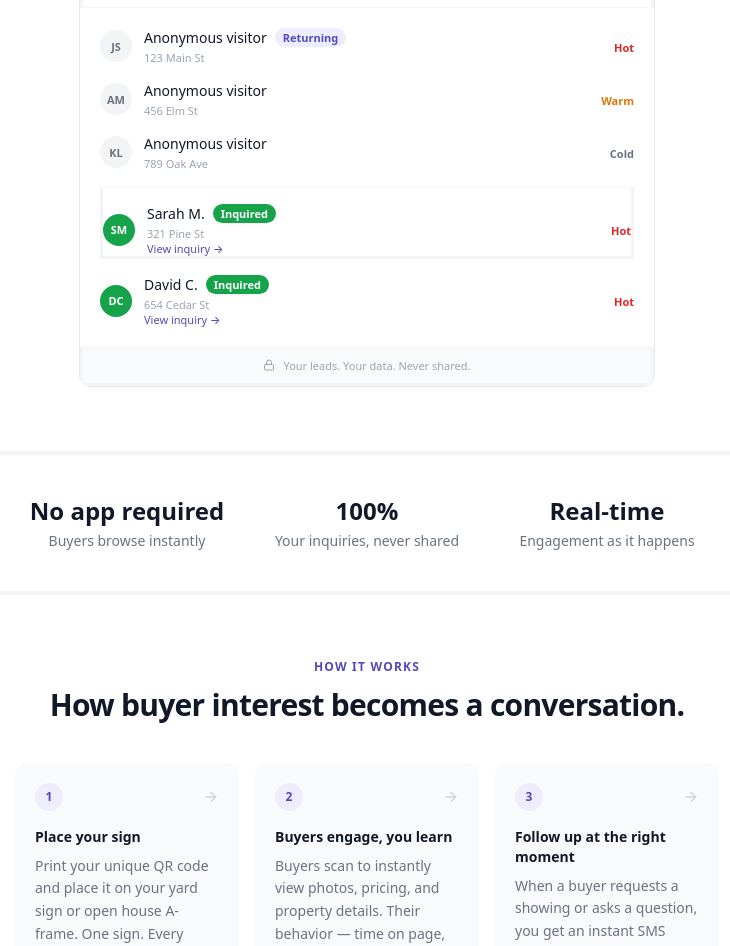
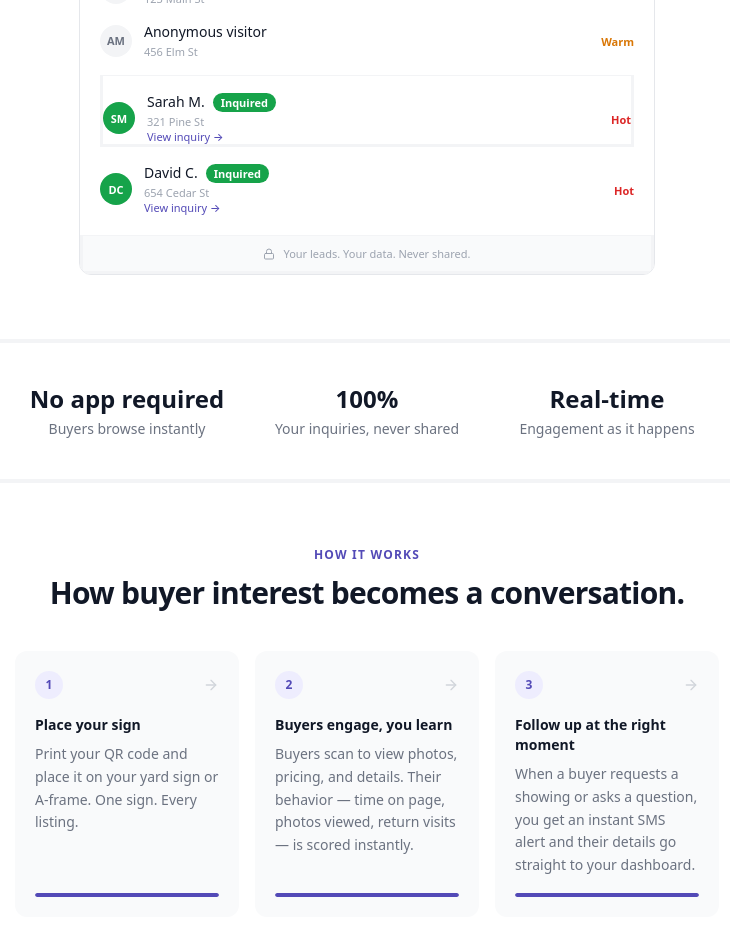
Before and after one commit to daze2991-del/theQRealtor, a Next.js app: page / in a window 1280 px wide. Shown: the part 680-1626 px from the top of the page, without its empty margins (273-1003 px from the left). Built offline with nearby package versions, Linux system fonts and the light colour scheme.

Commit message:
Hero subtext, mockup, card copy, sequential reveal, CTA purple

```diff
--- a/app/(marketing)/page.tsx
+++ b/app/(marketing)/page.tsx
@@ -112,18 +112,6 @@ function DashboardMockup() {
               <span className="text-[11px] font-semibold text-amber-600 mt-0.5">Warm</span>
             </div>
           </div>
-          <div className="flex items-center gap-3">
-            <span className="w-8 h-8 rounded-full bg-gray-100 text-gray-500 text-[11px] font-semibold flex items-center justify-center flex-shrink-0">KL</span>
-            <div className="flex-1 min-w-0">
-              <div className="flex items-center gap-2 mb-0.5">
-                <span className="text-sm font-medium text-gray-900">Anonymous visitor</span>
-              </div>
-              <div className="text-[11px] text-gray-400">789 Oak Ave</div>
-            </div>
-            <div className="flex flex-col items-center flex-shrink-0">
-              <span className="text-[11px] font-semibold text-gray-500 mt-0.5">Cold</span>
-            </div>
-          </div>
           {/* Named leads who inquired */}
           <div className="flex items-center gap-3 border-t border-solid border-gray-100 pt-4">
             <span className="w-8 h-8 rounded-full text-[11px] font-semibold flex items-center justify-center flex-shrink-0" style={{ background: '#16A34A', color: '#FFFFFF' }}>SM</span>
@@ -199,8 +187,6 @@ function Hero() {
           variants={fadeUp}
           className="text-center text-lg text-gray-500 leading-relaxed max-w-xl mx-auto mb-8"
         >
-          Every day, buyers walk past your listings and disappear from your pipeline.
-          <br />
           theqrealtor changes that.
           <br />
           Place a QR code on your yard sign — buyers instantly access your listing, you see who&apos;s hot, and when they&apos;re ready, their details land straight in your dashboard.
@@ -259,15 +245,15 @@ function HowItWorks() {
   const steps = [
     {
       title: 'Place your sign',
-      body: 'Print your unique QR code and place it on your yard sign or open house A-frame. One sign. Every opportunity.',
+      body: 'Print your QR code and place it on your yard sign or A-frame. One sign. Every listing.',
     },
     {
       title: 'Buyers engage, you learn',
-      body: 'Buyers scan to instantly view photos, pricing, and property details. Their behavior — time on page, photos viewed, return visits — is scored in real time.',
+      body: 'Buyers scan to view photos, pricing, and details. Their behavior — time on page, photos viewed, return visits — is scored instantly.',
     },
     {
       title: 'Follow up at the right moment',
-      body: 'When a buyer requests a showing or asks a question, you get an instant SMS alert and their contact details go straight to your dashboard.',
+      body: 'When a buyer requests a showing or asks a question, you get an instant SMS alert and their details go straight to your dashboard.',
     },
   ]
 
@@ -298,11 +284,11 @@ function HowItWorks() {
               whileInView="show"
               viewport={viewportOnce}
               variants={{
-                hidden: { opacity: 0, y: 18 },
+                hidden: { opacity: 0, y: 16 },
                 show: {
                   opacity: 1,
                   y: 0,
-                  transition: { duration: 0.5, ease: 'easeOut', delay: i * 0.15 },
+                  transition: { duration: 0.5, ease: 'easeOut', delay: i * 0.4 },
                 },
               }}
             >
@@ -321,7 +307,7 @@ function HowItWorks() {
                     hidden: { width: 0 },
                     show: {
                       width: '100%',
-                      transition: { duration: 0.6, ease: 'easeOut', delay: 0.3 + i * 0.15 },
+                      transition: { duration: 0.6, ease: 'easeOut', delay: 0.3 + i * 0.4 },
                     },
                   }}
                 />
@@ -576,7 +562,7 @@ function FinalCta() {
         transition={{ duration: 0.5, ease: 'easeOut' }}
       >
         <h2 className="text-3xl font-bold tracking-tight text-gray-900 mb-4">
-          Start seeing the buyer interest you&apos;ve been missing.
+          Start seeing the <span style={{ color: '#534AB7' }}>buyer interest</span> you&apos;ve been missing.
         </h2>
         <p className="text-gray-500 leading-relaxed max-w-md mx-auto mb-8">
           Join the free private beta. No credit card required. Up to 10 QR codes. Your inquiries, always yours.
```
